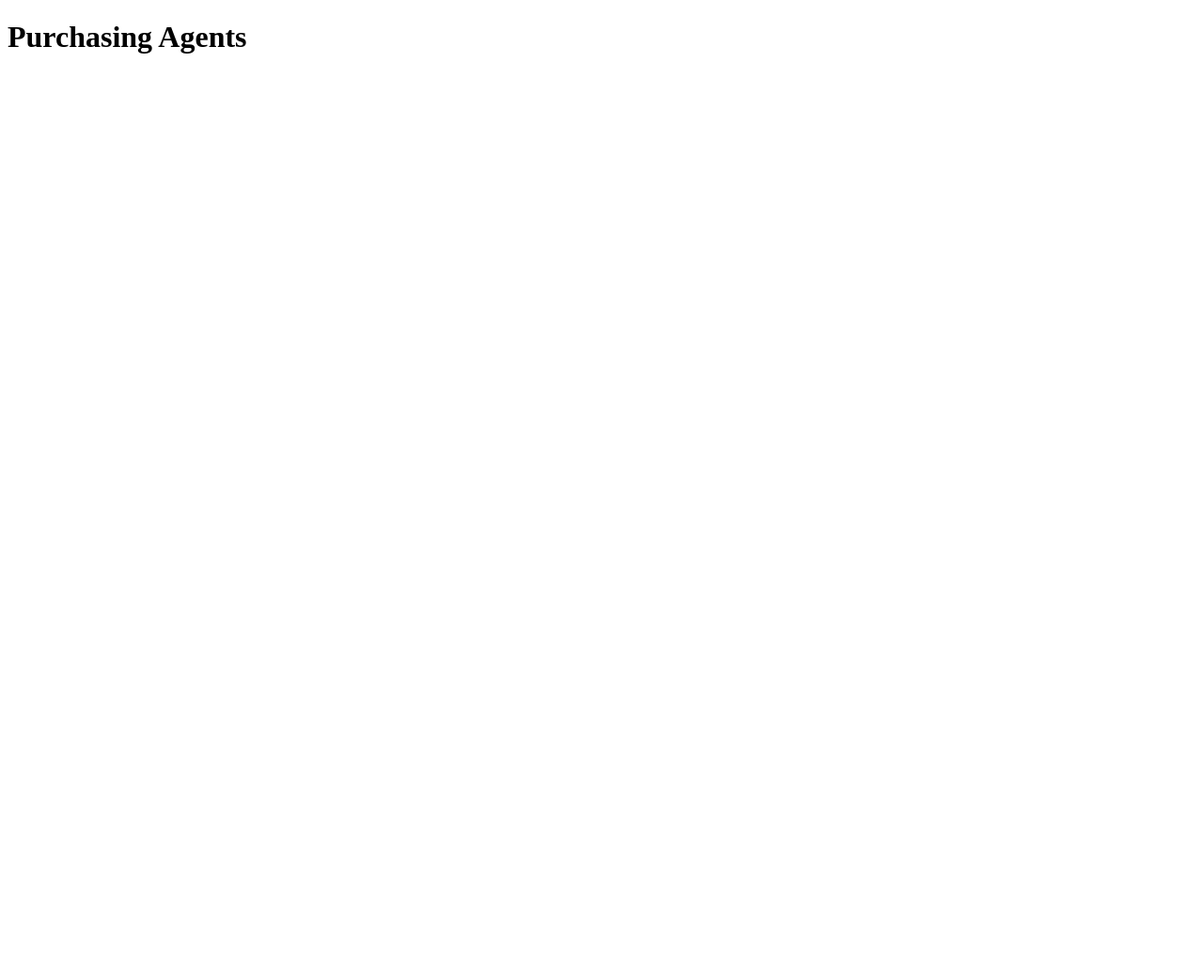
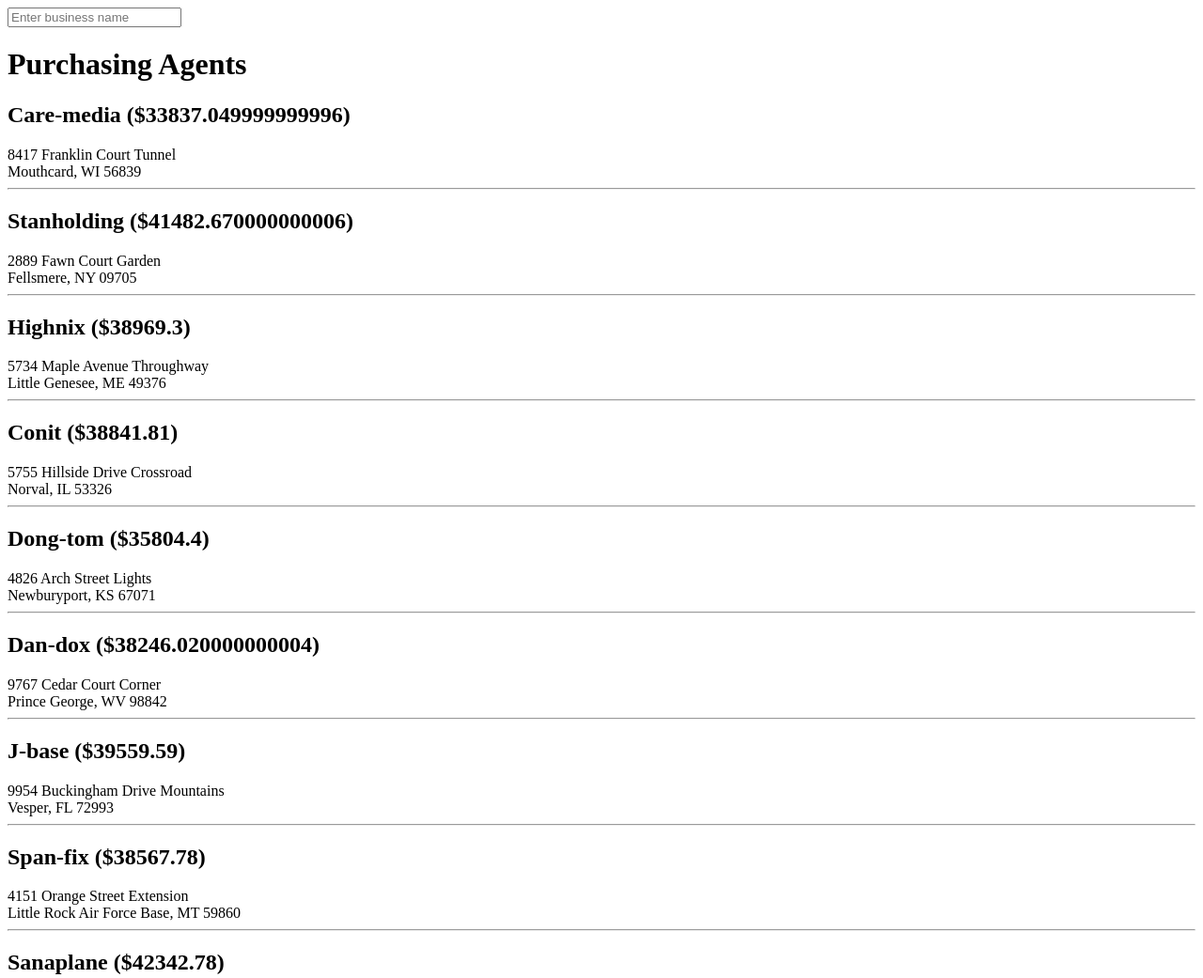
Before and after one commit to kenperkerwicz/arrayMethodPractice, a plain HTML site: page index.html in a window 1280 px wide. Shown: the top 1041 px of the page at 94% size. Before the commit the page ends 800 px from the top, so only its background shows below. Drawn offline with Linux system fonts and the light colour scheme.

Commit message:
endOfDay

```diff
--- a/arrayMethod.js
+++ b/arrayMethod.js
@@ -1,26 +1,26 @@
 // const outEl = document.querySelector("#output")
 // outEl.innerHTML = "<h1>Active Businesses</h1>"
 
-// businesses.forEach(business => {
-//   outEl.innerHTML += `
-//     <h2>${business.companyName}</h2>
-//     <section>
-//       ${business.addressFullStreet}
-//       </section>
-//       <section>${business.addressCity}
-//     </section>
-//     <section>${business['addressStateCode']}
-//     </section>
-//     <sesction>${business['addressZipCode']}
-//     </section>
-//   `
-//   outEl.innerHTML += "<hr/>"
+// // businesses.forEach(business => {
+// //   outEl.innerHTML += `
+// //     <h2>${business.companyName}</h2>
+// //     <section>
+// //       ${business.addressFullStreet}
+// //       </section>
+// //       <section>${business.addressCity}
+// //     </section>
+// //     <section>${business['addressStateCode']}
+// //     </section>
+// //     <sesction>${business['addressZipCode']}
+// //     </section>
+// //   `
+// //   outEl.innerHTML += "<hr/>"
 
-// })
+// // })
 
 
 
-              //NY FILTER SECTION //
+//   //NY FILTER SECTION BUT STILL USE ABOVE outEL ^^^^^ //
 
 
 // const newYorkBiz = businesses.filter(business => {
@@ -52,16 +52,18 @@
 
 
 
+// DIFF SECTION OF MAP METHOD ///
+
 
  const outEl = document.querySelector("#output")
 outEl.innerHTML += "<h1>Purchasing Agents</h1>";
 
 
-const agents = businesses.map(business => {
-    return business.purchasingAgent
-})
+// const agents = businesses.map(business => {
+//     return business.purchasingAgent
+// })
 
-console.table(agents)
+// console.table(agents)
 
 
 // agents.forEach(agent => {
@@ -70,13 +72,99 @@ console.table(agents)
 
 // });
 
-const comp = businesses.map(business => {
-  return business.companyName
-})
 
-const phone = businesses.map(business => {
-  return business.phoneWork
-})
 
-console.table(comp)
-console.table(phone)
+// const comp = businesses.map(business => {
+//   let obj = []
+//     obj += ` name:   ${business.purchasingAgent.nameFirst}  `
+//     + ` workplace  ${business.companyName} ` +
+//    + ` phone number    ${business.phoneWork}  `
+//   return obj;
+// })
+
+// const phone = businesses.map(business => {
+//   return business.phoneWork
+// })
+// outEl.innerHTML += comp;
+
+
+
+// console.table(phone)
+
+
+
+
+
+// FIND METHOD //
+
+// document
+//     .querySelector("#companySearch")
+//     .addEventListener("keypress", keyPressEvent => {
+//         if (keyPressEvent.charCode === 13) {
+//            const searchItem = keyPressEvent.target.value
+//             /* WHEN  USER PRESSES ENTER, FIND MATCHING BUSINESS */
+//             const foundBusiness = businesses.find(
+//                 business => {
+//                    return business.purchasingAgent.nameFirst.includes(searchItem) || business.purchasingAgent.nameLast.includes(searchItem)
+//                 }
+
+//             );
+// // if ()
+// // console.log(foundBusiness)
+//             outEl.innerHTML = `
+//                 <h2>
+//                 ${foundBusiness.purchasingAgent.nameLast}
+//                 </h2>
+//                 <h2>
+//                 ${foundBusiness.purchasingAgent.nameFirst}
+//                 </h2>
+//                 <section>
+//                 ${foundBusiness.addressFullStreet}
+
+//                 </section>
+//                 <section>
+//                 ${foundBusiness.addressCity},
+//                 ${foundBusiness.addressStateCode}
+//                 ${foundBusiness.addressZipCode}
+//                 </section>
+//             `
+//         }
+//     });
+
+
+    // const foundLast = businesses.find(
+    //     business => {
+    //        return business.purchasingAgent.nameLast.includes(searchItem)
+    //     })
+
+
+
+    ///Reduce method ///
+
+
+    businesses.forEach(business => {
+    //     /* CALCULATE ORDER SUMMARY */
+     let totalOrders = business.orders.reduce(
+    (currentTotal, nextValue) => currentTotal += nextValue,
+    0
+)
+
+
+        outEl.innerHTML += `
+            <h2>
+                ${business.companyName}
+                ($${totalOrders})
+            </h2>
+            <section>
+                ${business.addressFullStreet}
+            </section>
+            <section>
+                ${business.addressCity},
+                ${business.addressStateCode}
+                ${business.addressZipCode}
+            </section>
+        `;
+        outEl.innerHTML += "<hr/>";
+    });
+
+    /* CALCULATE ORDER SUMMARY */
--- a/index.html
+++ b/index.html
@@ -7,6 +7,7 @@
   <title>Document</title>
 </head>
 <body>
+    <input type="text" placeholder="Enter business name" id="companySearch" />
   <div></div>
   <div id="output"></div>
     <script src="businesses.js"></script>
```
